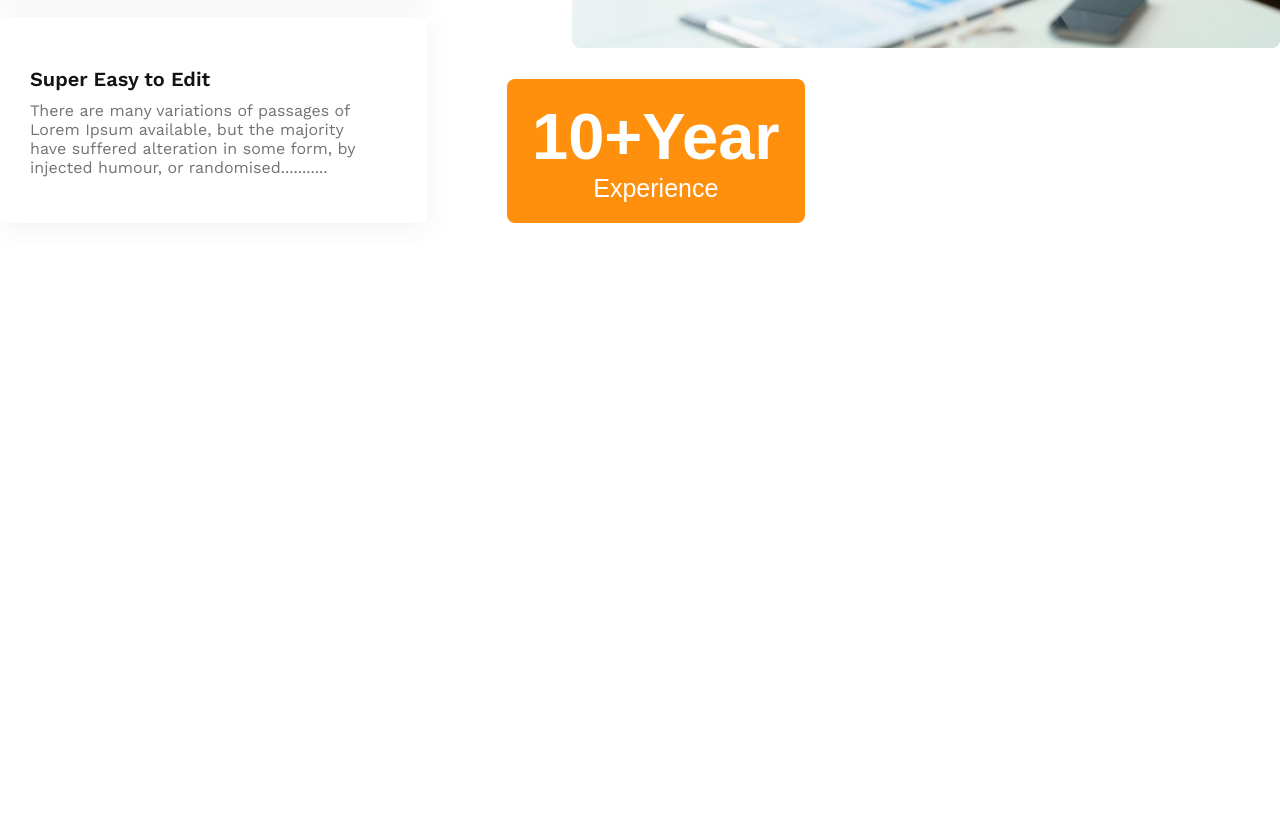
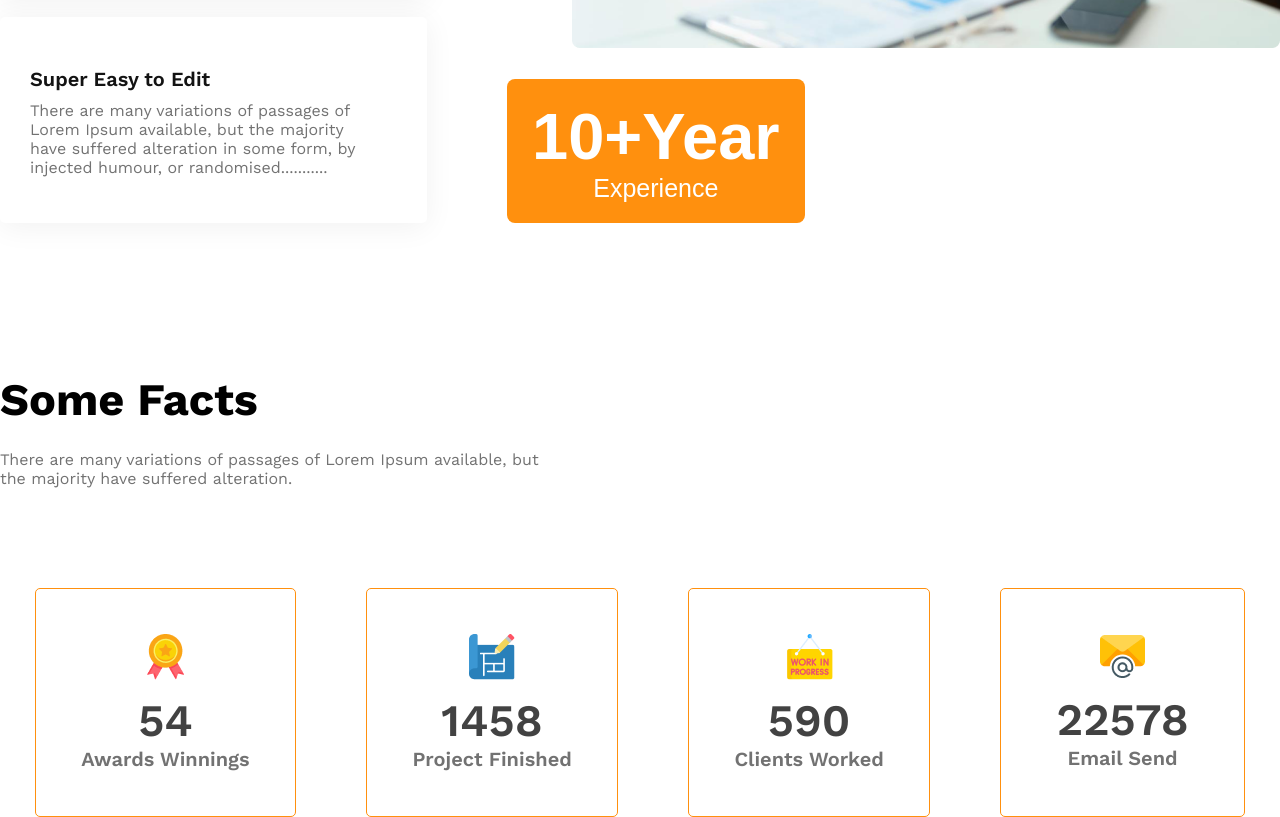
Before and after one commit to farhanAfrad/architects-g3, a plain HTML site: page index.html in a window 1280 px wide. Shown: the part 3052-3869 px from the top of the page. Before the commit the page ends 3295 px from the top, so only its background shows below. Drawn offline with nearby package versions, Linux system fonts and the light colour scheme.

Commit message:
facts section added

```diff
--- a/index.html
+++ b/index.html
@@ -14,7 +14,7 @@
 </head>
 <body>
     <header class="header">
-        <div class="header-content contianer">
+        <div class="header-content container">
             <nav>
                 <h2 class="nav-title title-color">G3 Architects</h2>
                 <div class="nav-item">
@@ -43,7 +43,7 @@
     </header>
     <main class="main">
         <!-- features section -->
-        <section class="feature-section-container contianer">
+        <section class="feature-section-container container">
             <div class="feature-image">
                 <div><img src="images/team1.png" alt=""></div>
                 <div><img src="images/team2.png" alt=""></div>
@@ -61,7 +61,7 @@
         </section>
 
         <!-- experience section -->
-        <section class="contianer features-you-can-experience-container">
+        <section class="container features-you-can-experience-container">
             <div class="experience-information">
                 <h2 class="experience-information-title">
                     Features you will love & enjoy
@@ -102,6 +102,34 @@
             </div>
 
         </section>
+
+        <!-- facts section -->
+        <section class="container facts-section-container">
+            <h2 class="facts-title">Some Facts</h2>
+            <p class="fact-des des-color">There are many variations of passages of Lorem Ipsum available, but<br> the majority have suffered alteration.</p>
+            <div class="facts-item">
+                <div class="item">
+                    <img src="images/icons/ribon.png" alt="">
+                    <h3 class="item-title">54</h3>
+                    <p class="item-des">Awards Winnings</p>
+                </div>
+                <div class="item">
+                    <img src="images/icons/projects.png" alt="">
+                    <h3 class="item-title">1458</h3>
+                    <p class="item-des">Project Finished</p>
+                </div>
+                <div class="item">
+                    <img src="images/icons/customers.png" alt="">
+                    <h3 class="item-title">590</h3>
+                    <p class="item-des">Clients Worked</p>
+                </div>
+                <div class="item">
+                    <img src="images/icons/email.png" alt="">
+                    <h3 class="item-title">22578</h3>
+                    <p class="item-des">Email Send</p>
+                </div>
+            </div>
+        </section>
     </main>
     <footer>
 
--- a/styles/style.css
+++ b/styles/style.css
@@ -4,7 +4,7 @@ body{
     font-family: 'Work Sans', sans-serif;
 }
 /* common */
-.contianer{
+.container{
     max-width: 1440px;
     margin: 0 auto;
 }
@@ -17,6 +17,11 @@ body{
 .color-2{
     color:#FF900E;
 }
+.nav-title,
+.experience-information-title,.facts-title {
+    font-size: 45px;
+    font-weight: 700;
+}
 /*header style  */
 .header{
     background: rgba(255, 144, 14, 0.10);
@@ -25,11 +30,6 @@ body{
     text-align: center;
 }
 
-.nav-title,
-.experience-information-title {
-    font-size: 45px;
-    font-weight: 700;
-}
 /* nav style */
 nav{
     display: flex;
@@ -163,6 +163,48 @@ main{
     bottom: -30px;
 }
 
+/* facts section styles */
+.facts-section-container{
+    margin-top: 130px;
+}
+.facts-title{
+    margin-bottom: 24px;
+}
+.fact-des{
+    margin-top: 0;
+}
+
+.facts-item{
+    display: flex;
+    justify-content: space-around;
+    margin-top: 100px;
+}
+.facts-item .item{
+    text-align: center;
+    padding: 45px;
+    border: 1px solid #FF900E;
+    background: #fff;
+    border-radius: 5px;
+    transition: transform 0.6s;
+}
+.facts-item .item-title{
+    font-size: 45px;
+    font-weight: 600;
+    color: #424242;
+    margin: 10px;
+    margin-bottom: 0;
+}
+.facts-item .item-des{
+    font-size: 20px;
+    font-weight: 600;
+    color: #727272;
+    margin: 0;
+}
+
+.facts-item .item:hover{
+    transform: rotate(90deg);
+}
+
 
 
 
@@ -177,7 +219,8 @@ main{
 @media  screen and (max-width:576px) {
     /* common  */
     nav,
-    .features-you-can-experience-container {
+    .features-you-can-experience-container,
+    .facts-item {
             flex-direction: column;
         }
 
@@ -227,4 +270,12 @@ main{
         background-color: #ff8f0ecb;
     }
 
+    /* facts  */
+    .facts-item{
+        width: 90%;
+        margin: 0 auto;
+        gap: 10px;
+        margin-top: 50px;
+    }
+
 }
```
